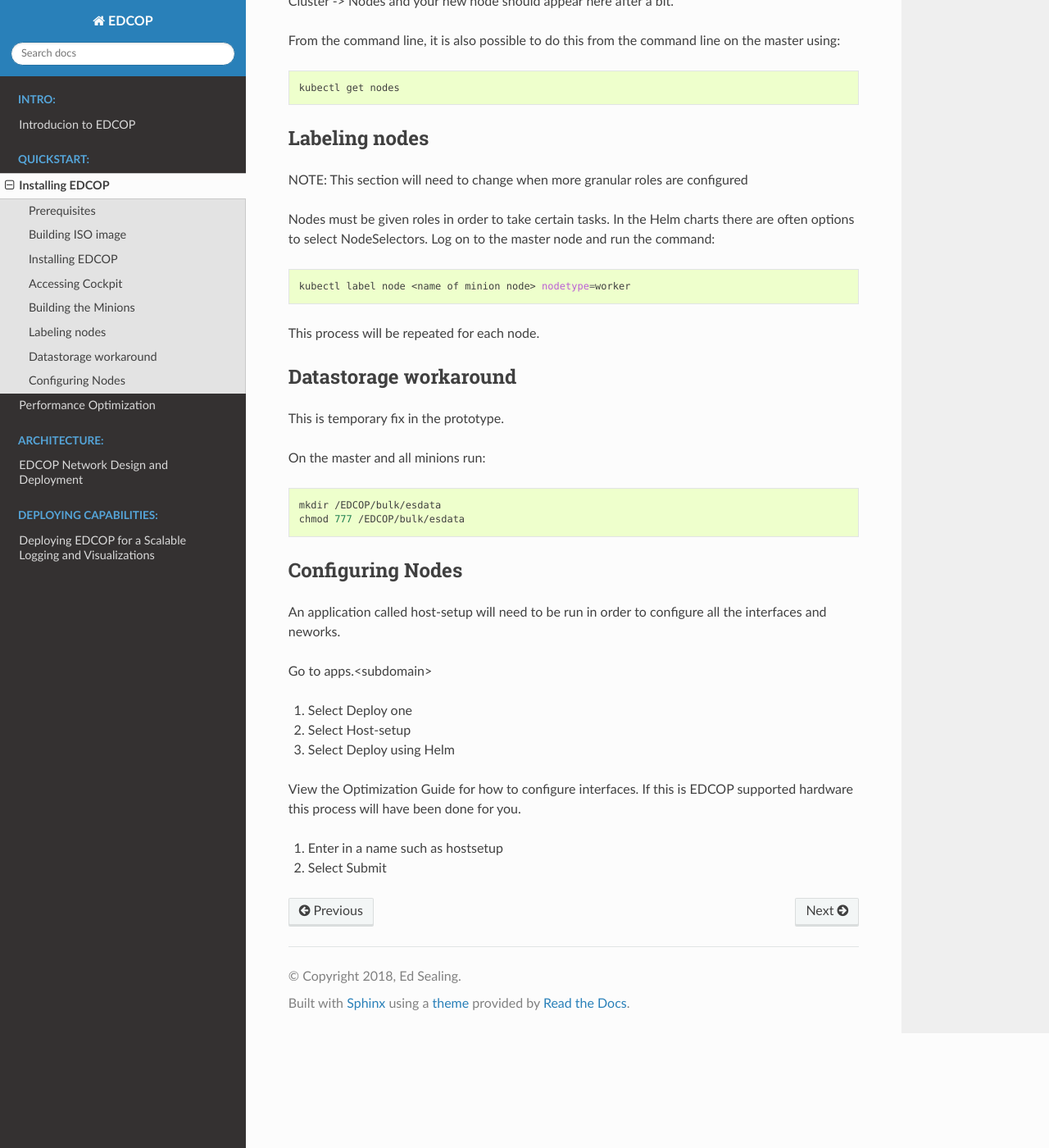
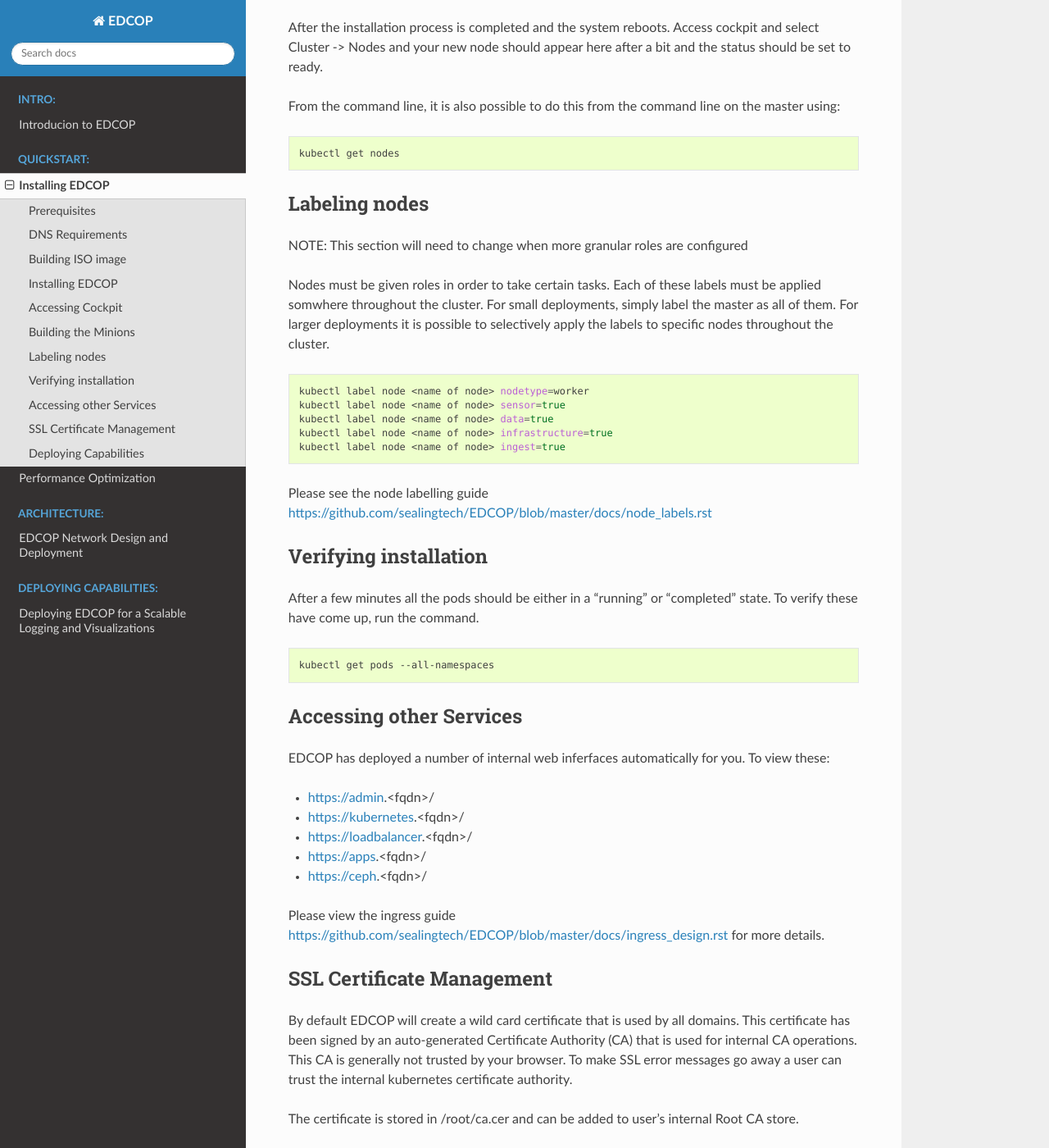
Before and after one commit to sealingtech/EDCOP, a Sphinx documentation site: the page built from docs/installation_guide.rst, in a window 1280 px wide and 1400 px high, scrolled down 4810 px. Shown: the whole window at 82% size. Built offline with Sphinx 7.4.7 and the Read the Docs theme 2.0.0, drawn with Linux system fonts in a browser that asks for light colours; some of the changed text lies outside the part shown.

Commit message:
Update installation_guide.rst

```diff
--- a/docs/installation_guide.rst
+++ b/docs/installation_guide.rst
@@ -1,4 +1,3 @@
-
 ################
 Installing EDCOP
 ################
@@ -6,8 +5,9 @@
 Prerequisites
 =============
 In order to begin to install EDCOP the following will be needed:
+#. A workstation with Git, Docker and Make installed in order to build the image.  So far it has been tested to build with both Mac and Linux.  Docker can be installed here https://docs.docker.com/install/
 
-#. One or more servers that support the following specs:
+#. Two or more servers that support the following specs:
 
 - A processor and chipset supporting VT-X and VT-D.  These must be enabled in the BIOS.  Refer to your system manufacturer for this.  Dual processor systems are ideal due to to NUMA enhancements.  The more cores the better.
 - At least 2x nic ports supporting SR-IOV if using Passive only configuration and 4x nic ports if using inline and passive.  Currently only the Intel XL710 has been tested but others should work.  For an Intel list of supported cards see here: https://www.intel.com/content/www/us/en/support/articles/000005722/network-and-i-o/ethernet-products.html.
@@ -29,19 +29,20 @@
 .. image:: images/network_configuration.png
 
 DNS Requirements
-EDCOP requires three DNS entries currently (Eventually only two will be required).  It is recommended to make a seperate sub-domain for the entire cluster.  All servers in the cluster must be able to resolve this as well as the workstations which are accessing services inside of the cluster.
+================
+EDCOP requires two DNS entries. When you setup the master you will be asked for the fully qualified domain name (FQDN).  The same domain name must be entered into the DNS server pointing to the master system.  In addition, there must be a wild card subdomain under that same FQDN.  The wild card DNS entry can be pointed either at the master as well or it can be load balanced by an external load balancer to the master and all minions on 80 and 443.  Load balancing is optional
 
-- <subdomain>:       This will point to the network address of the master server
-- apps.<subdomain>:  This will also point to the master and be used for the EDCOP marketplace.
-- minion addresses:  This can be setup after the  minions are built.  It is reccomended to load balance traffic to  the minions if possible.  In this case, a VIP would be created on a load balancer and then forward requests down to the minions in a round robin fashion.
+Example:
+
+You name the master, master.edcop.io and give it the IP of 192.168.1.10.  You create a wild card subdomain of *.master.edcop.io of 192.168.1.10.
+
+It is necessarry to be able to resolve these entries from both inside the cluster as well as any clients accessing the cluster.  You must access the cluster by using the domain name and not by IP.
+
+
 
 
 Building ISO image
 ==================
-This step is optional and will allow you to build .  Download the latest ISO at the releases tab in Github and the "Building ISO Image" step can be skipped.
-
-Note: A workstation with Git, Docker and Make installed in order to build the image.  So far it has been tested to build with both Mac and Linux.  Docker can be installed here https://docs.docker.com/install/
-
 First step will be to build an ISO to install the Master server.  To do this a Docker container has been created that will pull the latest CENTOS and EDCOP packages and build the ISO file necessary to install the master.
 
 From the workstation run the following commands:
@@ -126,20 +127,21 @@
 
 If you have configured the DNS entry correctly, then Cockpit should be available at this point.  Open a web browser and go to:
 
-https://<hostname of master>/admin/
+https://admin.<fqdn>/
 
-(Note that the trailing slash is important)
 
 Logon with root as the user and the password you set earlier
 
 Building the Minions
 ====================
 
+Once the master is successfully running, minions can be PXE booted off of the main system.  This is not needed on single node deployments.
+
 Boot off of the PXE Interface in startup (see system manual for this process)
 
 If the PXE is configured correctly, an Install the Expandable DCO Platform (EDCOP) option will be displayed, select Enter
 
-After the installation process is completed and the system reboots.  Access cockpit and select Cluster -> Nodes and your new node should appear here after a bit.
+After the installation process is completed and the system reboots.  Access cockpit and select Cluster -> Nodes and your new node should appear here after a bit and the status should be set to ready.
 
 From the command line, it is also possible to do this from the command line on the master using:
 
@@ -153,37 +155,58 @@
 
 NOTE: This section will need to change when more granular roles are configured
 
-Nodes must be given roles in order to take certain tasks.  In the Helm charts there are often options to select NodeSelectors.  Log on to the master node and run the command:
+Nodes must be given roles in order to take certain tasks.  Each of these labels must be applied somwhere throughout the cluster.  For small deployments, simply label the master as all of them.  For larger deployments it is possible to selectively apply the labels to specific nodes throughout the cluster.
+
 
 .. code-block:: bash
 
-  kubectl label node <name of minion node> nodetype=worker
+  kubectl label node <name of node> nodetype=worker
+  kubectl label node <name of node> sensor=true
+  kubectl label node <name of node> data=true
+  kubectl label node <name of node> infrastructure=true
+  kubectl label node <name of node> ingest=true
 
-This process will be repeated for each node.
 
-Datastorage workaround
+Please see the node labelling guide  https://github.com/sealingtech/EDCOP/blob/master/docs/node_labels.rst
+
+
+Verifying installation
 ======================
-This is temporary fix in the prototype.
 
-On the master and all minions run:
+After a few minutes all the pods should be either in a "running" or "completed" state.  To verify these have come up, run the command.
 
 .. code-block:: bash
 
-  mkdir /EDCOP/bulk/esdata
-  chmod 777 /EDCOP/bulk/esdata
+  kubectl get pods --all-namespaces
 
 
-Configuring Nodes
-=================
-An application called host-setup will need to be run in order to configure all the interfaces and neworks.
 
-Go to apps.<subdomain>
+Accessing other Services
+========================
 
-#. Select Deploy one
-#. Select Host-setup
-#. Select Deploy using Helm
+EDCOP has deployed a number of internal web inferfaces automatically for you.  To view these:
 
-View the Optimization Guide for how to configure interfaces.  If this is EDCOP supported hardware this process will have been done for you.
+- https://admin.<fqdn>/
+- https://kubernetes.<fqdn>/
+- https://loadbalancer.<fqdn>/
+- https://apps.<fqdn>/
+- https://ceph.<fqdn>/
 
-#. Enter in a name such as hostsetup
-#. Select Submit
+Please view the ingress guide https://github.com/sealingtech/EDCOP/blob/master/docs/ingress_design.rst for more details.
+
+
+SSL Certificate Management
+==========================
+
+By default EDCOP will create a wild card certificate that is used by all domains.  This certificate has been signed by an auto-generated Certificate Authority (CA) that is used for internal CA operations.  This CA is generally not trusted by your browser.  To make SSL error messages go away a user can trust the internal kubernetes certificate authority.
+
+The certificate is stored in /root/ca.cer and can be added to user's internal Root CA store.
+
+For windows follow this guide:
+https://blogs.technet.microsoft.com/sbs/2008/05/08/installing-a-self-signed-certificate-as-a-trusted-root-ca-in-windows-vista/
+
+
+Deploying Capabilities
+======================
+
+To deploy additional tools users can go to apps.<fqdn> and select the applications to they want to deploy.  Selecting "Available Capabilities" will bring up a number of charts that can then be deployed.  Each chart will have built in instructions.  Many of these charts values are set to defaults that will work with smaller deployments but more planning is required for larger deployments to get more performance out of the tools.
```
